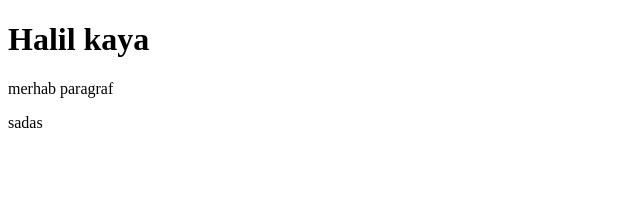
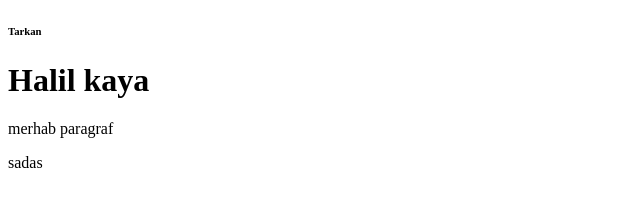
Before and after one commit to halil1919/testlaravel, a plain HTML site: page index.html in a window 1280 px wide. Shown: the whole page, without its empty margins (0-640 px from the left). Drawn offline with Linux system fonts and the light colour scheme.

Commit message:
tarkan ekledim
dasd

```diff
--- a/index.html
+++ b/index.html
@@ -6,6 +6,8 @@
 </head>
 <body>
 
+    <h6>Tarkan</h6>
+
 <h1>Halil kaya</h1>
     <p>merhab paragraf</p>
 
```
